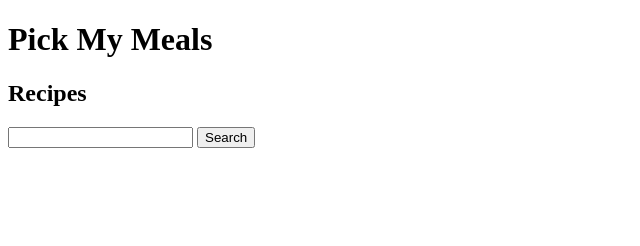
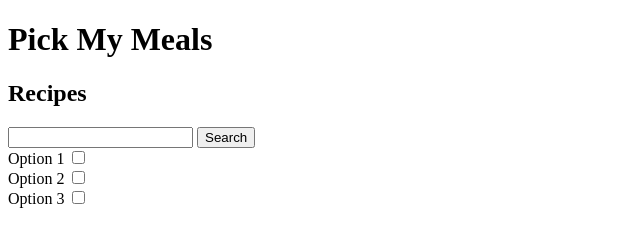
Before and after one commit to caiton1/CS386-Meal-Creation-App, a plain HTML site: page website/templates/index.html in a window 1280 px wide. Shown: the whole page, without its empty margins (0-640 px from the left). Drawn offline with Linux system fonts and the light colour scheme.

Commit message:
added initial search struct

```diff
--- a/website/templates/index.html
+++ b/website/templates/index.html
@@ -2,7 +2,7 @@
 <html lang="en">
 <head>
     <meta charset="UTF-8">
-    <title>FlaskBlog</title>
+    <title>Pick My Meals</title>
 </head>
 <body>
     <header>
@@ -18,5 +18,19 @@
         <input type="submit" value="Search">
     </form>
 
+    <label for="option1">Option 1</label>
+    <input type="checkbox" id="option1" name="option1">
+    <br>
+
+    <label for="option2">Option 2</label>
+    <input type="checkbox" id="option2" name="option2">
+    <br>
+
+    <label for="option3">Option 3</label>
+    <input type="checkbox" id="option3" name="option3">
+    <br>
+
+
+
 </body>
 </html>
```
